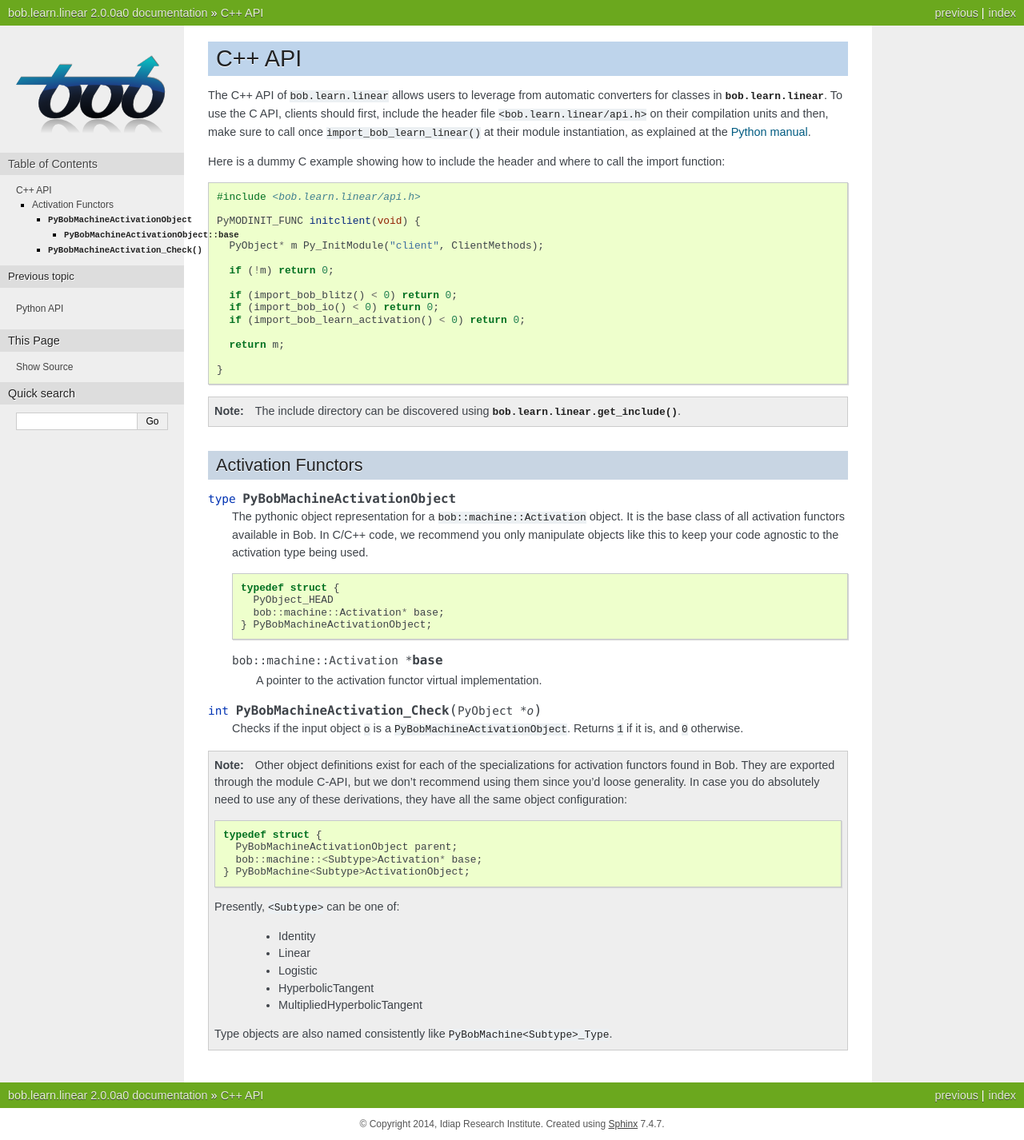
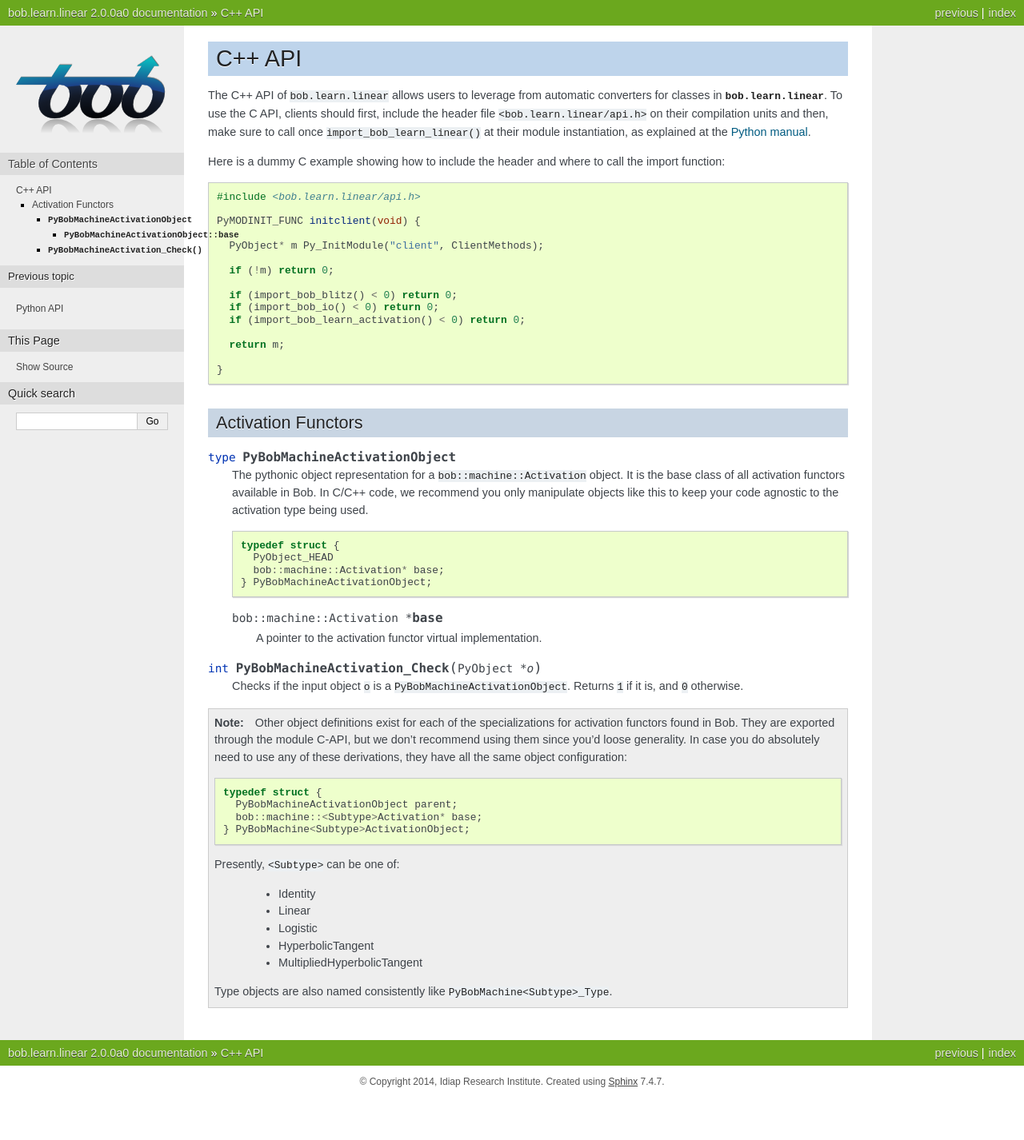
Before and after one commit to bioidiap/bob.learn.linear, a Sphinx documentation site: the page built from doc/c_cpp_api.rst, in a window 1280 px wide. Shown: the whole page at 80% size. Built offline with Sphinx 7.4.7, drawn with Linux system fonts in a browser that asks for light colours; formulas are drawn with MathJax 3; after the commit the page ends 1373 px from its top, so only the background shows below that.

Commit message:
Removed traces of obsolete 'get_include'.

```diff
--- a/doc/c_cpp_api.rst
+++ b/doc/c_cpp_api.rst
@@ -35,10 +35,6 @@ the import function:
 
    }
 
-.. note::
-
-  The include directory can be discovered using
-  :py:func:`bob.learn.linear.get_include`.
 
 Activation Functors
 -------------------
```
Also changed, not shown: 1 other file.
